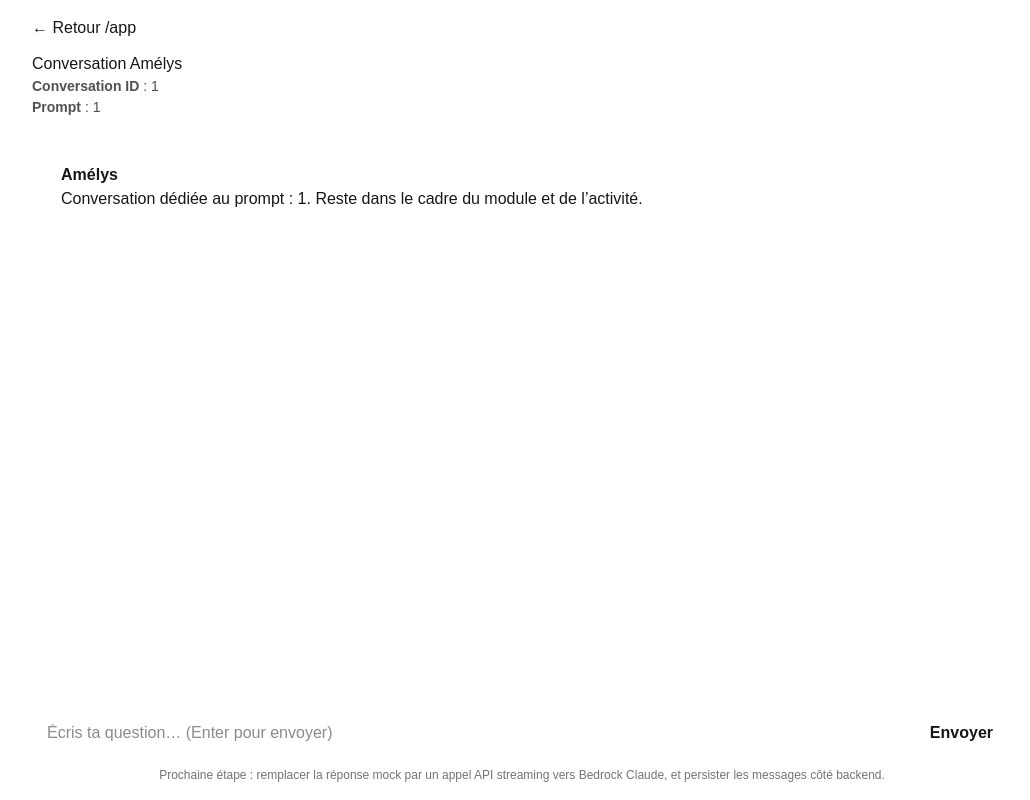
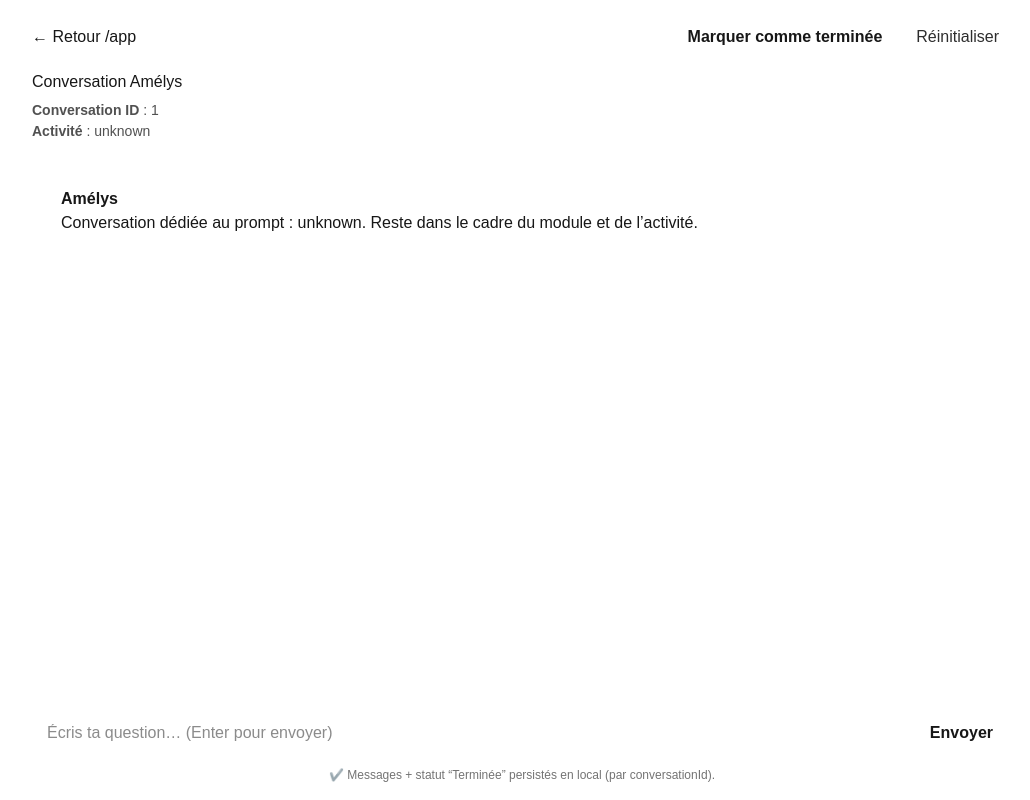
Before and after one commit to d2me-89/amelys-aws-mvp, a Next.js app: page /app/c/1 in a window 1280 px wide. Shown: the whole page, without its empty margins (118-1148 px from the left). Built offline with nearby package versions, Linux system fonts and the light colour scheme.

Commit message:
add reset + done badge (local persistence)

```diff
--- a/app/(platform)/app/c/[conversation]/page.tsx
+++ b/app/(platform)/app/c/[conversation]/page.tsx
@@ -1,6 +1,6 @@
 "use client";
 
-import { useEffect, useRef, useState } from "react";
+import { useEffect, useMemo, useRef, useState } from "react";
 import Link from "next/link";
 import { useParams } from "next/navigation";
 
@@ -9,58 +9,95 @@ type Message = {
   content: string;
 };
 
+function convKey(conversationId: string) {
+  return `amelys:conv:${conversationId}`;
+}
+function draftKey(conversationId: string) {
+  return `amelys:draft:${conversationId}`;
+}
+function doneKey(conversationId: string) {
+  return `amelys:done:${conversationId}`;
+}
+
 export default function ConversationPage() {
   const params = useParams<{ conversation: string }>();
   const conversationId = params?.conversation ?? "unknown";
 
-  // promptSlug dérivé (simple MVP)
-  const promptSlug =
-    conversationId.split("-").slice(-2).join("-") || "unknown";
-
-  const storageKey = `conversation:${conversationId}`;
+  const promptSlug = useMemo(() => {
+    const parts = conversationId.split("-");
+    return parts.length >= 2 ? parts.slice(-2).join("-") : "unknown";
+  }, [conversationId]);
 
   const [messages, setMessages] = useState<Message[]>([]);
   const [input, setInput] = useState("");
+  const [isDone, setIsDone] = useState(false);
   const endRef = useRef<HTMLDivElement>(null);
 
-  // 🔹 Charger depuis localStorage
+  // ⬇️ Charger (messages + draft + done) depuis localStorage
   useEffect(() => {
-    const raw = localStorage.getItem(storageKey);
-    if (raw) {
-      try {
-        setMessages(JSON.parse(raw));
-      } catch {
-        setMessages([]);
+    try {
+      const rawMsgs = localStorage.getItem(convKey(conversationId));
+      if (rawMsgs) {
+        setMessages(JSON.parse(rawMsgs));
+      } else {
+        setMessages([
+          {
+            role: "assistant",
+            content: `Conversation dédiée au prompt : ${promptSlug}. Reste dans le cadre du module et de l’activité.`,
+          },
+        ]);
       }
-    } else {
+
+      const rawDraft = localStorage.getItem(draftKey(conversationId));
+      if (rawDraft) setInput(rawDraft);
+
+      const rawDone = localStorage.getItem(doneKey(conversationId));
+      setIsDone(rawDone === "true");
+    } catch {
       setMessages([
         {
           role: "assistant",
-          content: `Conversation dédiée au prompt : ${promptSlug}. Reste dans le cadre du module et de l’activité.`,
+          content: `Conversation dédiée au prompt : ${promptSlug}.`,
         },
       ]);
+      setInput("");
+      setIsDone(false);
     }
-  }, [storageKey, promptSlug]);
+  }, [conversationId, promptSlug]);
 
-  // 🔹 Sauvegarder
+  // ⬇️ Sauvegarder messages
   useEffect(() => {
-    localStorage.setItem(storageKey, JSON.stringify(messages));
+    try {
+      localStorage.setItem(convKey(conversationId), JSON.stringify(messages));
+    } catch {}
     endRef.current?.scrollIntoView({ behavior: "smooth" });
-  }, [messages, storageKey]);
+  }, [messages, conversationId]);
+
+  // ⬇️ Sauvegarder draft
+  useEffect(() => {
+    try {
+      localStorage.setItem(draftKey(conversationId), input);
+    } catch {}
+  }, [input, conversationId]);
+
+  // ⬇️ Sauvegarder done
+  useEffect(() => {
+    try {
+      localStorage.setItem(doneKey(conversationId), String(isDone));
+    } catch {}
+  }, [isDone, conversationId]);
 
   function sendMessage() {
-    if (!input.trim()) return;
+    const text = input.trim();
+    if (!text) return;
 
-    const userMessage: Message = {
-      role: "user",
-      content: input,
-    };
+    const userMessage: Message = { role: "user", content: text };
 
     const assistantMock: Message = {
       role: "assistant",
       content: `Réponse (mock) sur ${promptSlug} :
 
-1) Reformulation : ${input}
+1) Reformulation : ${text}
 2) Point clé : …
 3) Exemple (droit) : …
 
@@ -69,6 +106,32 @@ Pose-moi une question plus précise (définition, exemple, méthode, mini-cas).`
 
     setMessages((prev) => [...prev, userMessage, assistantMock]);
     setInput("");
+  }
+
+  function resetConversation() {
+    const ok = confirm(
+      "Réinitialiser cette conversation ?\n\nCela efface : messages, brouillon et statut “Terminée”."
+    );
+    if (!ok) return;
+
+    try {
+      localStorage.removeItem(convKey(conversationId));
+      localStorage.removeItem(draftKey(conversationId));
+      localStorage.removeItem(doneKey(conversationId));
+    } catch {}
+
+    setIsDone(false);
+    setInput("");
+    setMessages([
+      {
+        role: "assistant",
+        content: `Conversation réinitialisée. Activité : ${promptSlug}. Pose ta question et je réponds (mock).`,
+      },
+    ]);
+  }
+
+  function toggleDone() {
+    setIsDone((v) => !v);
   }
 
   return (
@@ -90,15 +153,67 @@ Pose-moi une question plus précise (définition, exemple, méthode, mini-cas).`
           margin: "0 auto",
         }}
       >
-        <Link href="/app">← Retour /app</Link>
+        <div style={{ display: "flex", alignItems: "center", gap: 12 }}>
+          <Link href="/app">← Retour /app</Link>
 
-        <h1 style={{ marginTop: 12 }}>Conversation Amélys</h1>
+          {/* Badge Terminée */}
+          {isDone && (
+            <span
+              style={{
+                marginLeft: 8,
+                fontSize: 12,
+                fontWeight: 800,
+                padding: "4px 10px",
+                borderRadius: 999,
+                border: "1px solid rgba(0, 255, 150, 0.4)",
+                background: "rgba(0, 255, 150, 0.12)",
+              }}
+            >
+              ✅ Terminée
+            </span>
+          )}
+
+          <div style={{ marginLeft: "auto", display: "flex", gap: 8 }}>
+            <button
+              onClick={toggleDone}
+              style={{
+                padding: "8px 12px",
+                borderRadius: 12,
+                border: "1px solid rgba(255,255,255,0.25)",
+                background: "transparent",
+                color: "inherit",
+                fontWeight: 700,
+                cursor: "pointer",
+              }}
+            >
+              {isDone ? "Reprendre" : "Marquer comme terminée"}
+            </button>
+
+            <button
+              onClick={resetConversation}
+              style={{
+                padding: "8px 12px",
+                borderRadius: 12,
+                border: "1px solid rgba(255,255,255,0.18)",
+                background: "transparent",
+                color: "inherit",
+                cursor: "pointer",
+                opacity: 0.9,
+              }}
+            >
+              Réinitialiser
+            </button>
+          </div>
+        </div>
+
+        <h1 style={{ marginTop: 12, marginBottom: 6 }}>Conversation Amélys</h1>
+
         <div style={{ opacity: 0.75, fontSize: 14 }}>
           <div>
             <b>Conversation ID</b> : {conversationId}
           </div>
           <div>
-            <b>Prompt</b> : {promptSlug}
+            <b>Activité</b> : {promptSlug}
           </div>
         </div>
       </div>
@@ -123,8 +238,7 @@ Pose-moi une question plus précise (définition, exemple, méthode, mini-cas).`
             style={{
               marginBottom: 16,
               display: "flex",
-              justifyContent:
-                m.role === "user" ? "flex-end" : "flex-start",
+              justifyContent: m.role === "user" ? "flex-end" : "flex-start",
             }}
           >
             <div
@@ -196,8 +310,7 @@ Pose-moi une question plus précise (définition, exemple, méthode, mini-cas).`
           opacity: 0.6,
         }}
       >
-        Prochaine étape : remplacer la réponse mock par un appel API streaming
-        vers Bedrock Claude, et persister les messages côté backend.
+        ✔️ Messages + statut “Terminée” persistés en local (par conversationId).
       </div>
     </main>
   );
```
